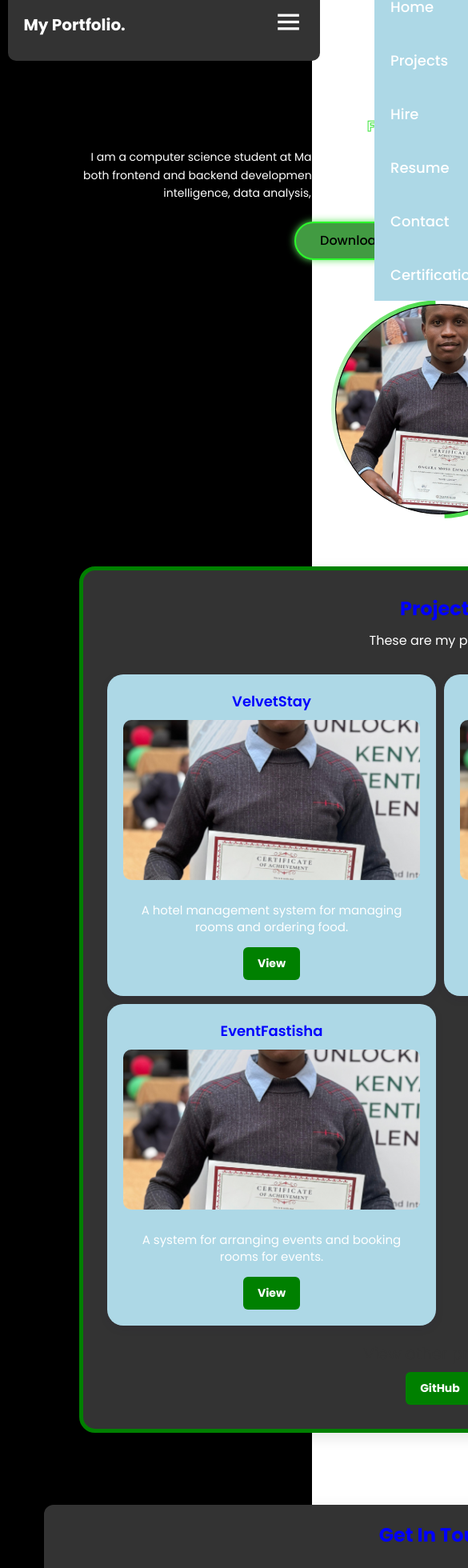
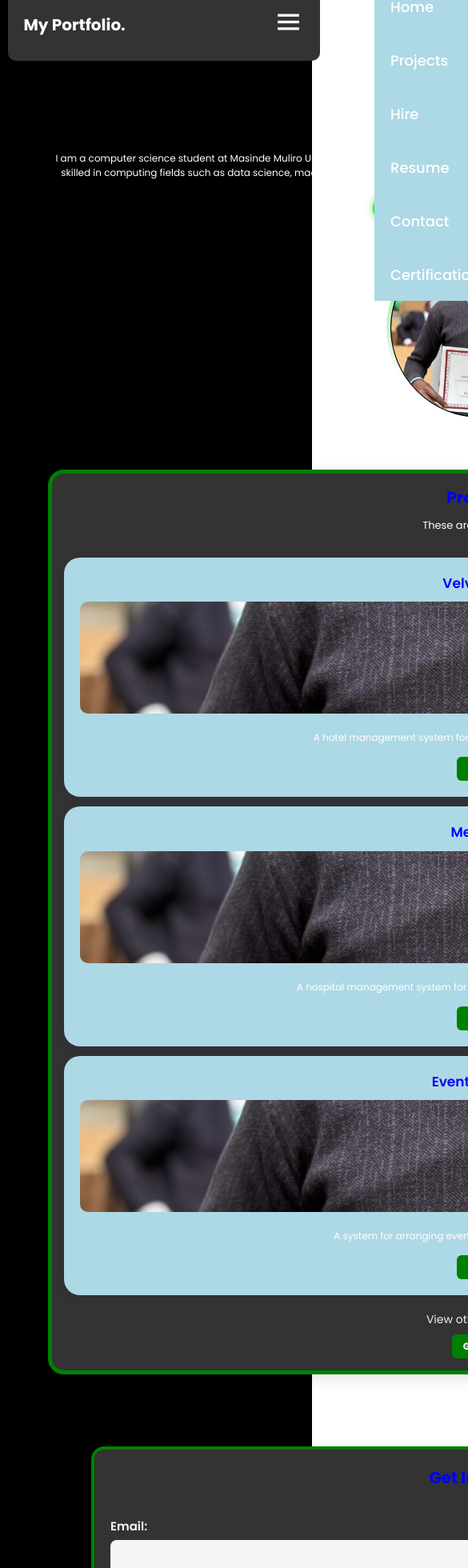
Before and after one commit to EmmanuelMose/portfolio, a React (Vite) app in the folder frontend/: page / in a window 390 px wide. Shown: the part 24-1984 px from the top of the page at 80% size, 585 px wide, since content can reach past the window. Built offline with nearby package versions, Linux system fonts and the light colour scheme.

Commit message:
6 commit

```diff
--- a/frontend/src/Components/Contact/Contact.css
+++ b/frontend/src/Components/Contact/Contact.css
@@ -1,27 +1,32 @@
 /* Contact Section */
 .contact-section {
-  margin-top: 50px;
-  margin-bottom: 50px;
+  margin: 60px 0;
   display: flex;
   justify-content: center;
   align-items: center;
-
+  padding: 0 5%;
+  max-width: 100%;
+  overflow-x: hidden;
 }
 
 .contact-box {
-  width: 50%;
+  width: 800px;
+  max-width: 100%;
   background-color: #333;
-  padding: 25px 30px;
-  border-radius: 12px;
+  padding: 30px;
+  border-radius: 16px;
   color: white;
-  box-shadow: 0px 6px 20px rgba(0, 0, 0, 0.1);
+  border: 4px solid green;
+  box-shadow: 0px 8px 20px rgba(0, 0, 0, 0.15);
+  word-break: break-word;
+  white-space: normal;
 }
 
 .contact-title {
   text-align: center;
-  margin-bottom: 20px;
-  font-size: 24px;
-  font-weight: 1000;
+  margin-bottom: 25px;
+  font-size: clamp(22px, 3vw, 28px);
+  font-weight: 900;
   color: blue;
 }
 
@@ -32,47 +37,49 @@
 }
 
 label {
-  margin: 8px 0 5px;
-  font-size: 14px;
-  font-weight: 500;
-  color: white;
+  margin: 10px 0 6px;
+  font-size: 15px;
+  font-weight: 600;
+  color: #f5f5f5;
 }
 
 input,
 textarea {
   width: 100%;
-  padding: 12px;
-  margin-bottom: 15px;
+  padding: 12px 14px;
+  margin-bottom: 18px;
   border: none;
-  border-radius: 6px;
-  font-size: 14px;
+  border-radius: 8px;
+  font-size: 15px;
   outline: none;
-  color: whitesmoke;
+  color: #222;
+  background: #f5f5f5;
 }
 
 textarea {
   resize: vertical;
+  min-height: 120px;
 }
 
 /* Buttons */
 .button-container {
   display: flex;
-  gap: 12px;
+  gap: 14px;
   flex-wrap: wrap;
   justify-content: center;
 }
 
 .contact-btn {
   flex: 1;
-  min-width: 130px;
-  max-width: 180px;
+  min-width: 140px;
+  max-width: 200px;
   background-color: green;
   color: white;
   border: none;
-  height: 42px;
+  height: 44px;
   font-size: 15px;
-  font-weight: 500;
-  border-radius: 8px;
+  font-weight: 700;
+  border-radius: 10px;
   cursor: pointer;
   display: flex;
   align-items: center;
@@ -90,26 +97,44 @@ textarea {
   font-size: 18px;
 }
 
-/* Responsive */
+/* Responsive - Tablets */
 @media (max-width: 992px) {
   .contact-box {
     width: 70%;
+    padding: 25px;
   }
 }
 
+/* Small Tablets & Phones */
 @media (max-width: 768px) {
   .contact-box {
     width: 90%;
     padding: 20px;
   }
+
+  input,
+  textarea {
+    font-size: 14px;
+  }
+
+  .contact-btn {
+    font-size: 14px;
+    height: 42px;
+  }
 }
 
+/* Mobile Phones */
 @media (max-width: 576px) {
   .button-container {
     flex-direction: column;
+    gap: 10px;
   }
 
   .contact-btn {
     width: 100%;
   }
+
+  .contact-title {
+    font-size: 20px;
+  }
 }
--- a/frontend/src/Components/Hero/Hero.css
+++ b/frontend/src/Components/Hero/Hero.css
@@ -2,6 +2,7 @@
 .home {
   display: flex;
   align-items: center;
+  margin-top: 100px;
   justify-content: space-between;
   gap: 50px;
   height: 100vh;
@@ -10,23 +11,36 @@
   animation: show-content 1.5s linear forwards;
   animation-delay: 1.6s;
   flex-wrap: wrap;
+  overflow-x: hidden; /* prevent east-west scrolling */
 }
 
 .home-info {
   flex: 1;
   min-width: 280px;
+  max-width: 100%;
+  word-break: break-word;
+  overflow-wrap: break-word;
+}
+
+.home-info h1,
+.home-info h2,
+.home-info p {
+  word-break: break-word;
+  overflow-wrap: break-word;
+  white-space: normal;
+  max-width: 100%;
 }
 
 .home-info h1 {
   font-size: clamp(28px, 4vw, 45px);
   line-height: 1.2;
-  word-break: break-word;
+  margin-bottom: 10px;
 }
 
 .home-info h2 {
   display: block;
   font-size: clamp(20px, 3vw, 30px);
-  margin-top: 10px;
+  margin: 10px 0;
   line-height: 1.4;
 }
 
@@ -38,6 +52,8 @@
   animation: display-text 16s linear infinite;
   animation-delay: calc(-3s * var(--i));
   margin-top: 5px;
+  max-width: 100%;
+  white-space: normal;
 }
 
 .home-info h2 span::before {
@@ -55,6 +71,7 @@
   font-size: clamp(14px, 2vw, 16px);
   margin: 15px 0 25px;
   line-height: 1.6;
+  max-width: 100%;
 }
 
 .home-info .btn-sci {
@@ -214,7 +231,7 @@
   }
 }
 
-/* Tablets (768px - 992px) */
+/* Tablets (≤992px) */
 @media (max-width: 992px) {
   .home {
     flex-direction: column;
@@ -231,32 +248,82 @@
   }
 }
 
-/* Small Tablets & Large Phones (576px - 767px) */
+/* Small Tablets & Large Phones (≤767px) */
 @media (max-width: 767px) {
+  .home {
+    padding: 40px 5%;
+    gap: 20px;
+  }
+
+  .home-info {
+    text-align: center;
+  }
+
   .home-info h1 {
-    font-size: 28px;
+    font-size: 22px;
+    line-height: 1.2;
   }
+
   .home-info h2 {
-    font-size: 20px;
+    font-size: 16px;
+    line-height: 1.3;
   }
+
   .home-info p {
-    font-size: 15px;
+    font-size: 13px;
+    line-height: 1.5;
+    margin: 10px 0 20px;
+  }
+
+  .btn {
+    padding: 8px 20px;
+    font-size: 14px;
+  }
+
+  .sci a {
+    font-size: 14px;
+    padding: 5px;
+    margin: 0 4px;
+  }
+
+  .home-img .img-box {
+    width: 55vw;
+    height: 55vw;
   }
 }
 
 /* Mobile Phones (≤576px) */
 @media (max-width: 576px) {
+  .home {
+    padding: 30px 5%;
+    gap: 15px;
+  }
+
   .home-info h1 {
-    font-size: 24px;
-  }
-  .home-info h2 {
     font-size: 18px;
   }
-  .home-info p {
+
+  .home-info h2 {
     font-size: 14px;
   }
+
+  .home-info p {
+    font-size: 12px;
+    margin: 8px 0 18px;
+  }
+
+  .btn {
+    padding: 6px 16px;
+    font-size: 13px;
+  }
+
+  .sci a {
+    font-size: 12px;
+    padding: 4px;
+  }
+
   .home-img .img-box {
-    width: 70vw;
-    height: 70vw;
+    width: 60vw;
+    height: 60vw;
   }
 }
--- a/frontend/src/Components/Projects/Projects.css
+++ b/frontend/src/Components/Projects/Projects.css
@@ -4,29 +4,32 @@
   display: flex;
   justify-content: center;
   align-items: center;
-
+  max-width: 100%;
+  overflow-x: hidden; /* Prevent horizontal scroll */
 }
 
 .projects-box {
   width: 1200px;
-  max-width: 1100px;
+  max-width: 100%;
   background: #333;
   padding: 30px;
   border-radius: 20px;
   border: 5px solid green;
   box-shadow: 0px 6px 18px rgba(0, 0, 0, 0.1);
   text-align: center;
+  word-break: break-word;
+  white-space: normal;
 }
 
 .projects-title {
-  font-size: 28px;
+  font-size: clamp(22px, 3vw, 28px);
   font-weight: 700;
   color: blue;
   margin-bottom: 10px;
 }
 
 .projects-label {
-  font-size: 16px;
+  font-size: clamp(14px, 2vw, 16px);
   margin-bottom: 30px;
   color: white;
 }
@@ -35,8 +38,8 @@
 .projects-container {
   display: grid;
   grid-template-columns: repeat(auto-fit, minmax(280px, 1fr));
-  gap: 10px;
-  margin-bottom: 15px;
+  gap: 15px;
+  margin-bottom: 20px;
 }
 
 .project-card {
@@ -45,6 +48,7 @@
   border-radius: 20px;
   box-shadow: 0px 4px 12px rgba(34, 1, 74, 0.08);
   transition: transform 0.3s ease;
+  word-break: break-word;
 }
 
 .project-card:hover {
@@ -52,7 +56,7 @@
 }
 
 .project-name {
-  font-size: 20px;
+  font-size: clamp(18px, 2.5vw, 20px);
   font-weight: 600;
   margin-bottom: 10px;
   color: blue;
@@ -63,7 +67,7 @@
   height: 200px;
   object-fit: cover;
   border-radius: 10px;
-  margin-bottom: 20px;
+  margin-bottom: 15px;
 }
 
 .project-desc {
@@ -71,6 +75,8 @@
   color: white;
   margin-bottom: 15px;
   line-height: 1.4;
+  word-break: break-word;
+  overflow-wrap: break-word;
 }
 
 /* Buttons */
@@ -99,18 +105,116 @@
 }
 
 .more-projects p {
-  font-size: 20px;
+  font-size: clamp(16px, 2.5vw, 20px);
   margin-bottom: 8px;
-  color: #333;
+  color: #eee;
 }
 
-/* Responsive */
-@media (max-width: 768px) {
+/* ✅ Responsive Fixes */
+
+/* Large Screens (≥1400px) */
+@media (min-width: 1400px) {
   .projects-title {
-    font-size: 24px;
+    font-size: 32px;
+  }
+  .project-name {
+    font-size: 22px;
+  }
+  .project-img {
+    height: 240px;
+  }
+  .project-desc {
+    font-size: 16px;
+  }
+}
+
+/* Tablets (≤992px) */
+@media (max-width: 992px) {
+  .projects-box {
+    padding: 20px;
+  }
+
+  .projects-container {
+    gap: 12px;
+  }
+
+  .project-img {
+    height: 180px;
+  }
+
+  .project-desc {
+    font-size: 14px;
+  }
+}
+
+/* Small Tablets & Large Phones (≤767px) */
+@media (max-width: 767px) {
+  .projects-title {
+    font-size: 22px;
+  }
+
+  .projects-label {
+    font-size: 15px;
   }
 
   .project-name {
-    font-size: 18px;
+    font-size: 17px;
+  }
+
+  .project-img {
+    height: 160px;
+  }
+
+  .project-desc {
+    font-size: 13px;
+    line-height: 1.5;
+  }
+
+  .project-btn,
+  .github-btn {
+    padding: 8px 16px;
+    font-size: 13px;
   }
 }
+
+/* Mobile Phones (≤576px) */
+@media (max-width: 576px) {
+  .projects-section {
+    padding: 30px 5%;
+  }
+
+  .projects-container {
+    grid-template-columns: 1fr; /* Stack vertically */
+  }
+
+  .projects-box {
+    padding: 15px;
+  }
+
+  .projects-title {
+    font-size: 20px;
+  }
+
+  .projects-label {
+    font-size: 13px;
+  }
+
+  .project-img {
+    height: 140px;
+  }
+
+  .project-desc {
+    font-size: 12px;
+    line-height: 1.4;
+  }
+
+  .project-btn,
+  .github-btn {
+    padding: 6px 14px;
+    font-size: 12px;
+  }
+
+  .more-projects p {
+    font-size: 14px;
+  }
+}
```
